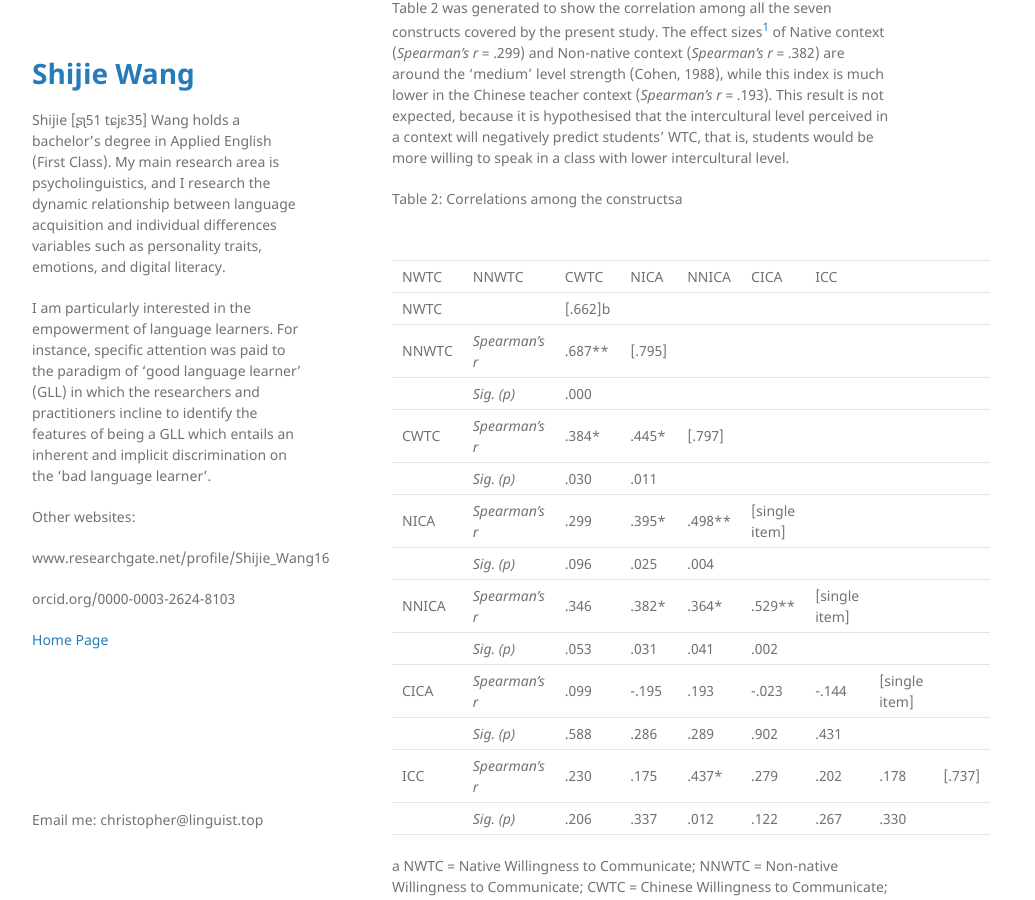
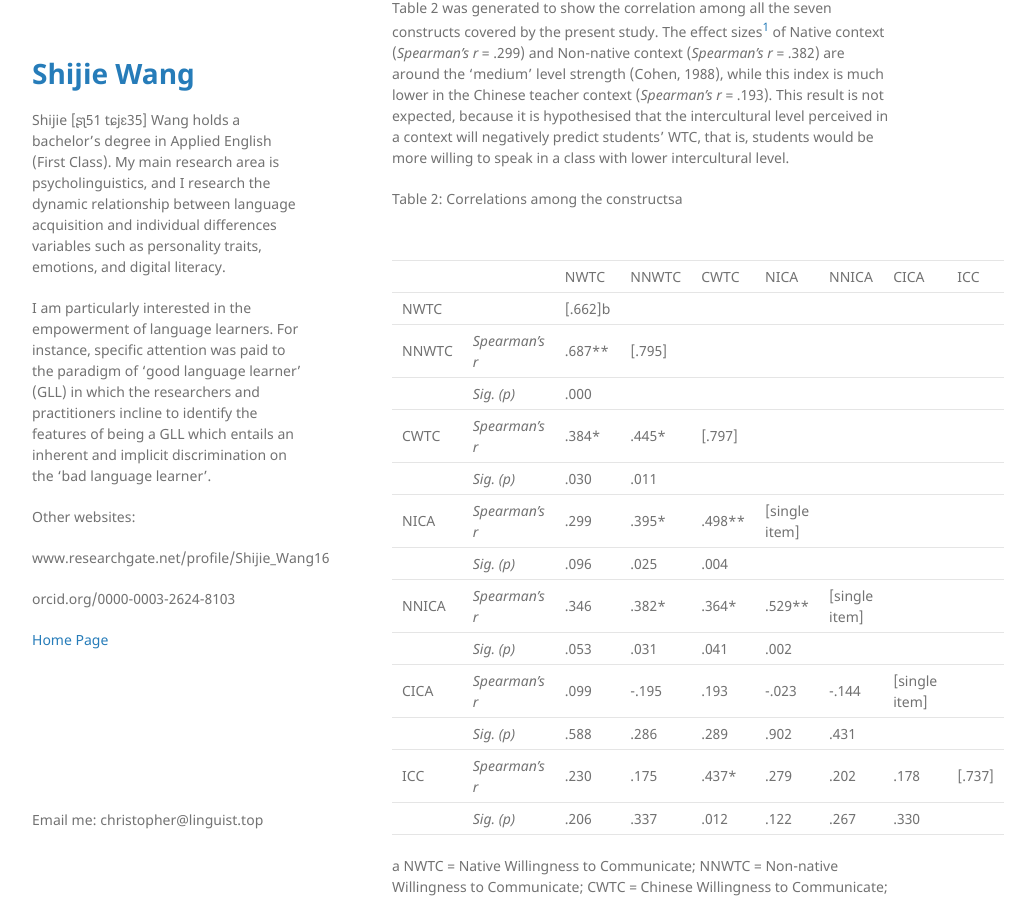
Before and after one commit to ChristopherTLAL/personal-blog, a Jekyll site: the page built from _posts/2020-06-12-Exploring intercultural communication awareness and competence in different EMI contexts.md, in a window 1280 px wide and 900 px high, scrolled down 3265 px. Shown: the whole window, without its empty margins (178-1213 px from the left). Built offline with Jekyll 4.4.1, drawn with Linux system fonts in a browser that asks for light colours.

```diff
--- a/_posts/2020-06-12-Exploring intercultural communication awareness and competence in different EMI contexts.md
+++ b/_posts/2020-06-12-Exploring intercultural communication awareness and competence in different EMI contexts.md
@@ -157,7 +157,7 @@ Table 2: Correlations among the constructsa
 
 |       |                |          |        |          |               |               |               |        |
 |-------|----------------|----------|--------|----------|---------------|---------------|---------------|--------|
-| NWTC  | NNWTC          | CWTC     | NICA   | NNICA    | CICA          | ICC           |               |        |
+|       |                | NWTC     | NNWTC  | CWTC     | NICA          | NNICA         | CICA          | ICC    |
 | NWTC  |                | [.662]b  |        |          |               |               |               |        |
 | NNWTC | *Spearman’s r* | .687\*\* | [.795] |          |               |               |               |        |
 |       | *Sig. (p)*     | .000     |        |          |               |               |               |        |
```
